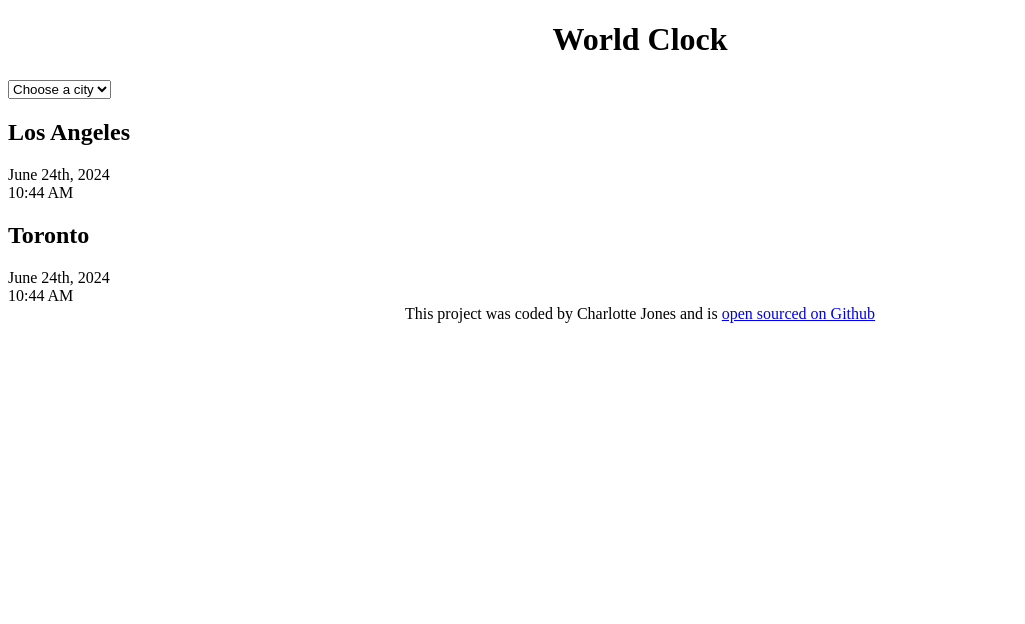
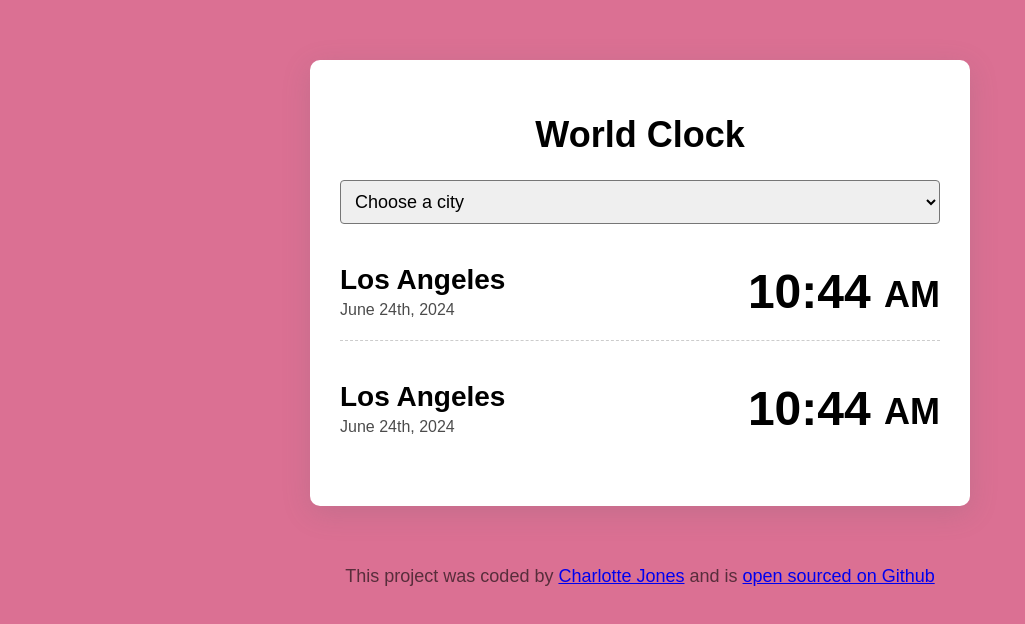
Before and after one commit to charlottej2017/world-clock-app, a plain HTML site: page index.html in a window 1280 px wide. Shown: the whole page, without its empty margins (0-1025 px from the left). Drawn offline with Linux system fonts and the light colour scheme.

Commit message:
styled project with css

```diff
--- a/css/style.css
+++ b/css/style.css
@@ -1,7 +1,66 @@
+body {
+    background-color: palevioletred;
+    font-family: sans-serif;
+}
+
+.container {
+    max-width: 600px;
+    margin: 60px auto;
+    background: white;
+    padding: 30px;
+    box-shadow: rgba(100, 100, 111, 0.2) 0px 7px 29px 0px;
+    border-radius: 10px;
+}
+
+.cities {
+    display: flex;
+    margin: 20px 0;
+    justify-content: space-between;
+    padding: 20px 0;
+    border-bottom: 1px dashed rgb(0, 0, 0 , 0.2);
+}
+
+.cities:last-child {
+    border: none;
+}
+
+h2 {
+    margin: 0 0 5px;
+    font-size:28px;
+}
+
+.date {
+    opacity: 0.7;
+}
+
+.time {
+    font-size: 48px;
+    font-weight: bold;
+}
+
+.time sm {
+    font-size: 36px;
+    vertical-align: middle;
+    line-height: 48px;
+}
+
+
+select {
+    display: block;
+    width: 100%;
+    font-size: 18px;
+    padding: 10px;
+    border-radius: 4px;
+}
+
+
 h1 {
     text-align: center;
+    font-size: 36px;
 }
 
 footer {
     text-align: center;
+    font-size: 18px;
+    color: rgba(0,0,0, 0.6);
 }
--- a/index.html
+++ b/index.html
@@ -19,20 +19,25 @@
         </select>
 
         <div class="cities">
-            <h2>Los Angeles </h2>
-            <div class="date">June 24th, 2024</div>
-            <div class="time">10:44 AM</div>
+            <div>
+                <h2>Los Angeles </h2>
+                <div class="date">June 24th, 2024</div>
+            </div>
+            <div class="time">10:44 <sm>AM</sm></div>
         </div>
 
         <div class="cities">
-            <h2>Toronto </h2>
-            <div class="date">June 24th, 2024</div>
-            <div class="time">10:44 AM</div>
+            <div>
+                <h2>Los Angeles </h2>
+                <div class="date">June 24th, 2024</div>
+            </div>
+            <div class="time">10:44 <sm>AM</sm></div>
         </div>
+
      </div> <!-- end container -->
 
 <footer>
-    This project was coded by Charlotte Jones and is <a href="https://github.com/charlottej2017/world-clock-app" target="_blank">open sourced on Github</a>
+    This project was coded by <a href="#" target="_blank">Charlotte Jones</a>  and is <a href="https://github.com/charlottej2017/world-clock-app" target="_blank">open sourced on Github</a>
 </footer>
 <script src="javascript/index.js"></script>
 </body>
```
